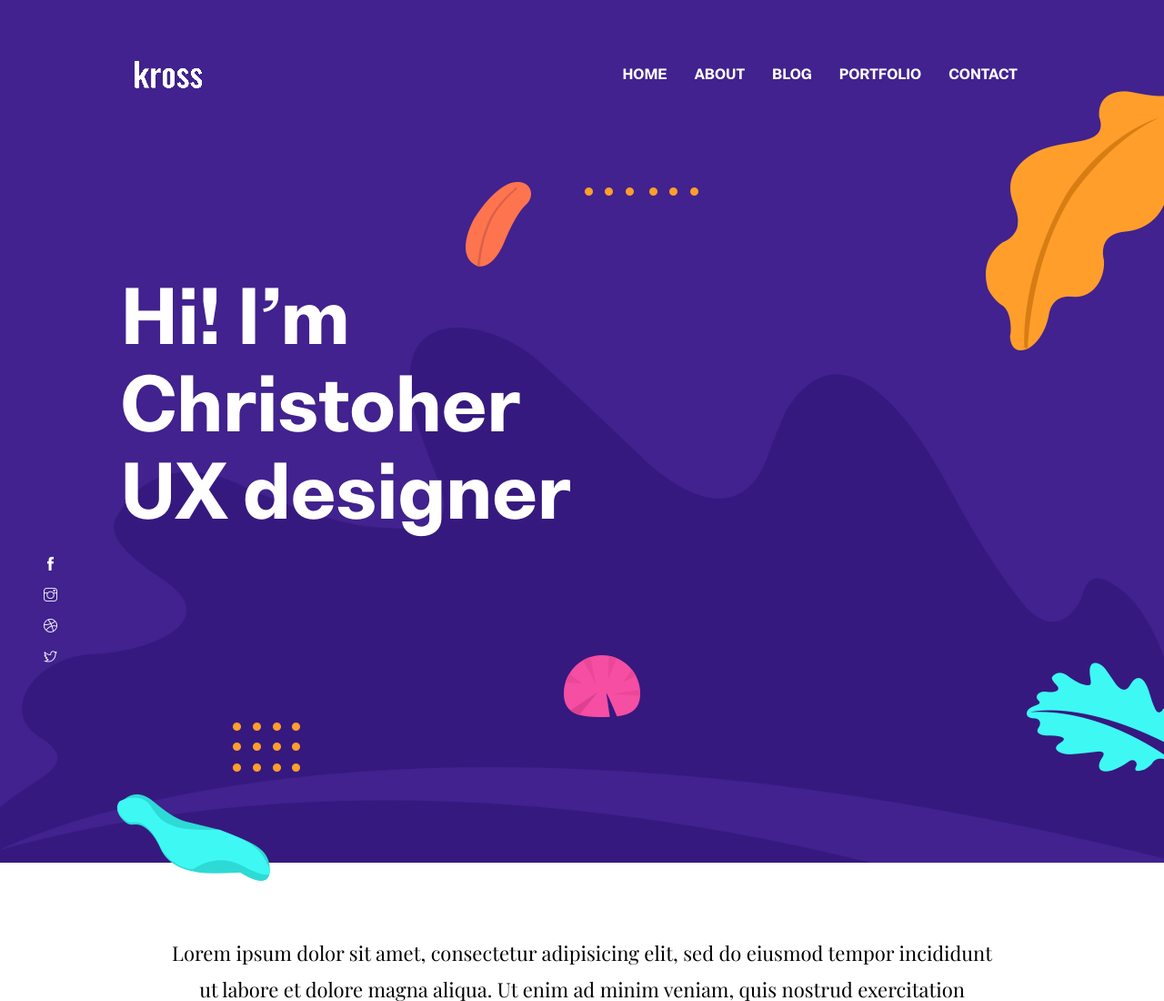
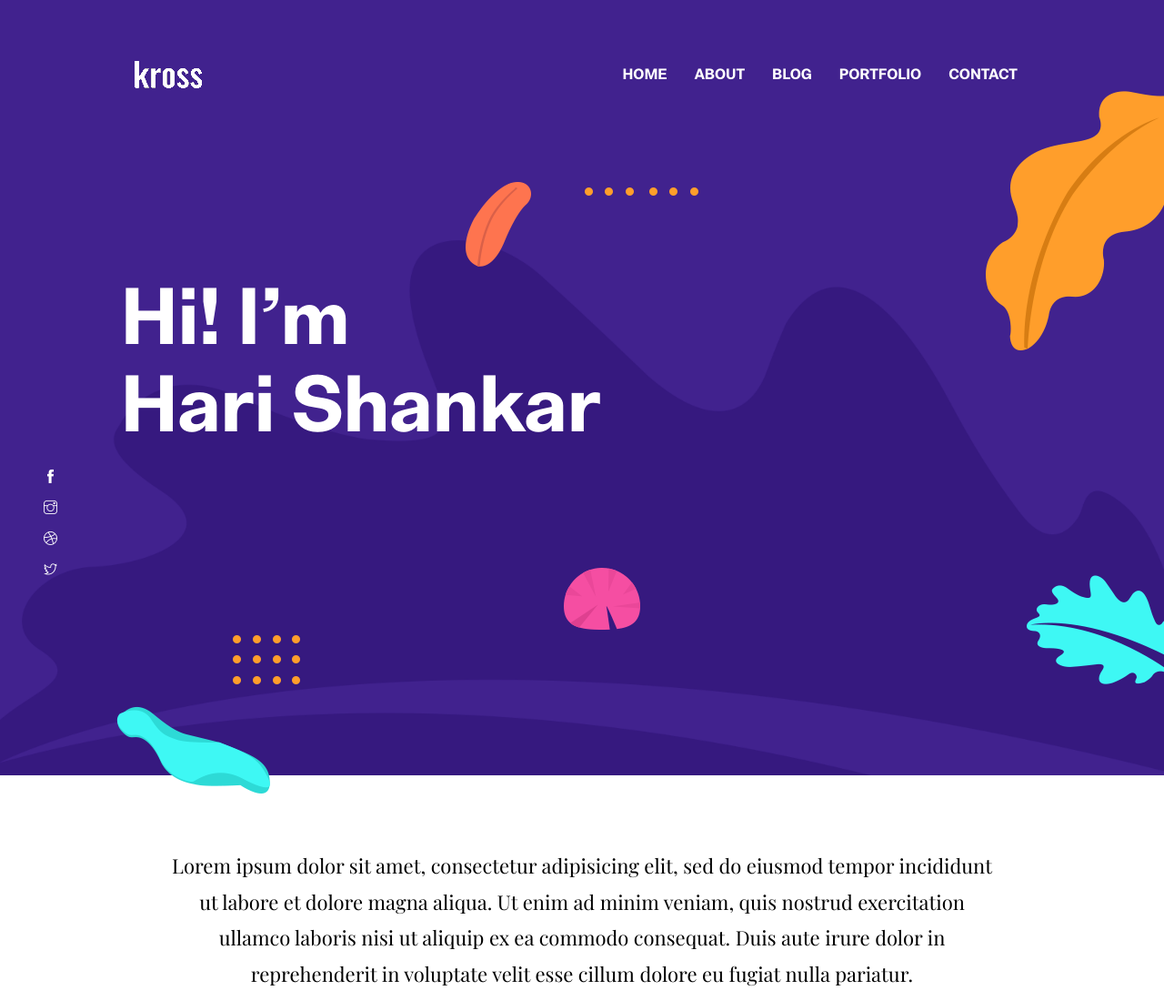
Before and after one commit to HariShankarLB/colab, a plain HTML site: page index.html in a window 1280 px wide. Shown: the top 1100 px of the page at 91% size. Drawn offline with nearby package versions, Linux system fonts and the light colour scheme.

Commit message:
Update index.html

```diff
--- a/index.html
+++ b/index.html
@@ -64,7 +64,7 @@
   <div class="container">
     <div class="row">
       <div class="col-lg-11 mx-auto">
-        <h1 class="text-white font-tertiary">Hi! I’m <br> Christoher <br> UX designer</h1>
+        <h1 class="text-white font-tertiary">Hi! I’m <br> Hari Shankar <br> </h1>
       </div>
     </div>
   </div>
```
